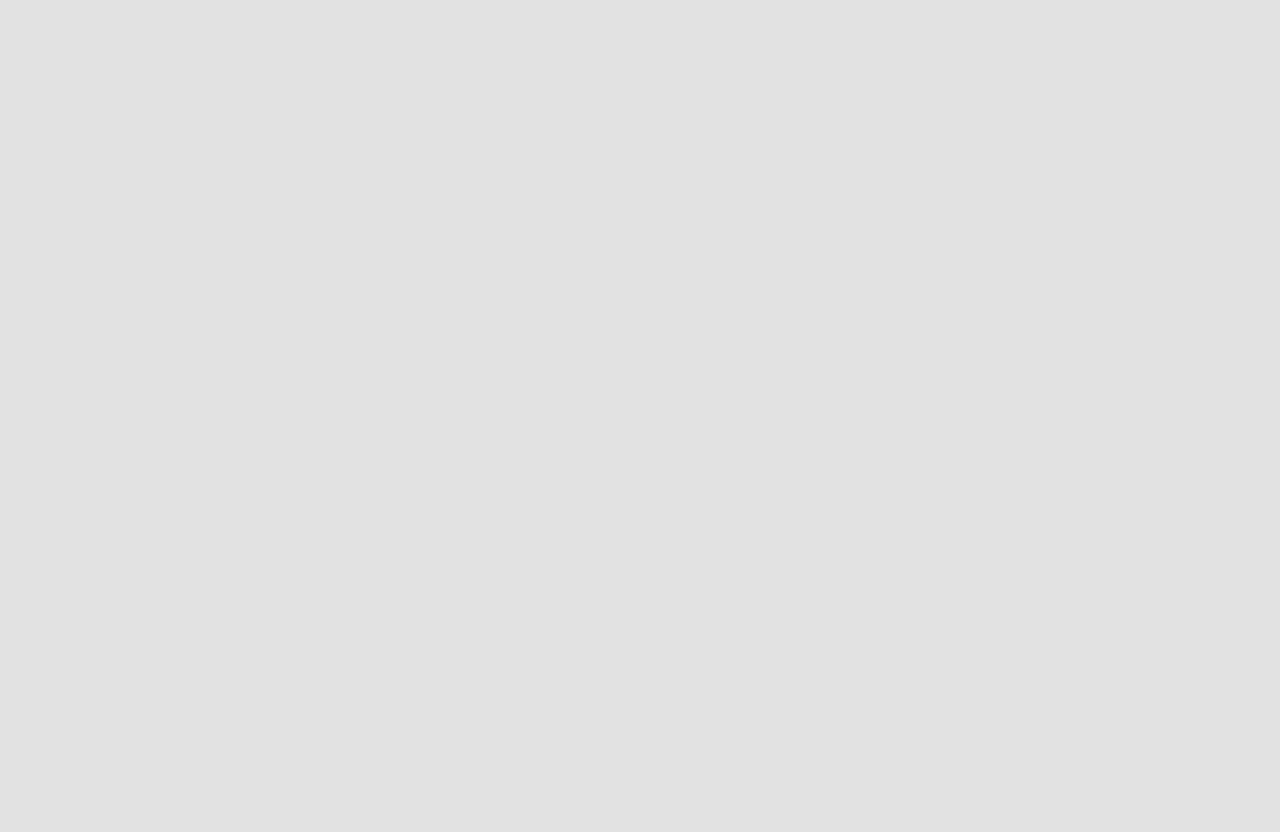
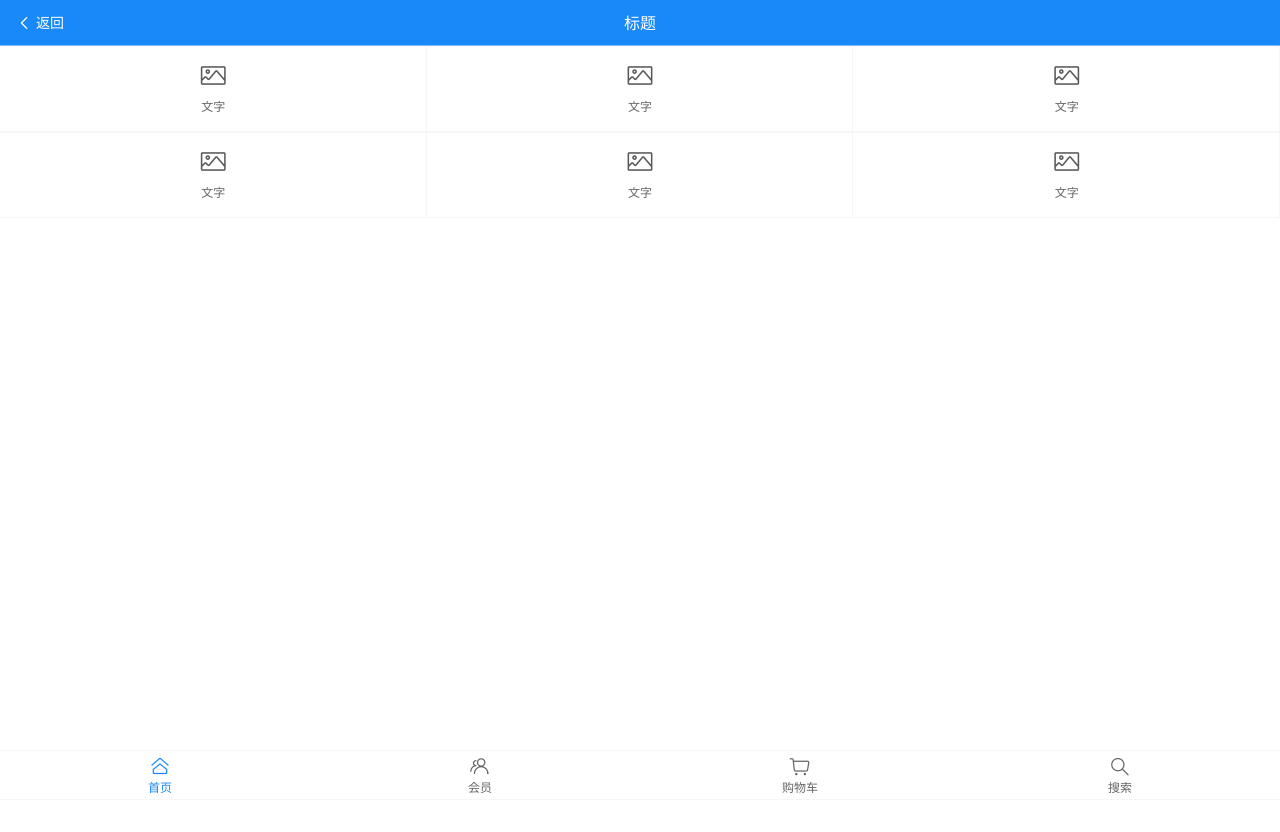
Before and after one commit to Zk19881227/pony_run, a Vue app: page /#/home in a window 1280 px wide. Shown: the top 832 px of the page. After the commit the page ends 800 px from the top, so only its background shows below. Built offline with nearby package versions, Linux system fonts and the light colour scheme.

Commit message:
项目初始化

```diff
--- a/src/assets/css/globle.css
+++ b/src/assets/css/globle.css
@@ -1,8 +1,14 @@
-body {
-    position: relative;
-    min-width: 320px;
-    width: 10rem;
-    margin: 0 auto;
-    height: 2000px;
-    background-color: rgb(226, 226, 226);
+
+.van-nav-bar {
+    width: 100%;
+    background-color: #1989fa;
 }
+.van-nav-bar__title {
+    color: white;
+}
+.van-nav-bar__text {
+    color: white;
+}
+.van-nav-bar__arrow {
+    color: white!important;
+}
--- a/src/router/index.js
+++ b/src/router/index.js
@@ -7,8 +7,16 @@ Vue.use(VueRouter)
 const routes = [
   {
     path: '/',
-    component: Home
+    redirect: '/home'
+  },
+  {
+    path: '/home',
+    component: Home,
+    children: [
+      { path: '/home' }
+    ]
   }
+
 ]
 
 const router = new VueRouter({
--- a/src/views/Home.vue
+++ b/src/views/Home.vue
@@ -1,18 +1,46 @@
 <template>
   <div>
-    <h1 style="text-align: center">HOME</h1>
-    <view-link></view-link>
+    <!-- 头部标题及返回 -->
+    <!-- 首页暂未去除返回左上返回按钮 -->
+    <van-nav-bar title="标题" left-text="返回" left-arrow @click-left="onClickLeft" />
+
+    <!-- 主菜单 -->
+    <van-grid column-num="3">
+      <van-grid-item icon="photo-o" text="文字" />
+      <van-grid-item icon="photo-o" text="文字" />
+      <van-grid-item icon="photo-o" text="文字" />
+    </van-grid>
+    <van-grid column-num="3">
+      <van-grid-item icon="photo-o" text="文字" />
+      <van-grid-item icon="photo-o" text="文字" />
+      <van-grid-item icon="photo-o" text="文字" />
+    </van-grid>
+
+    <!-- 底部导航 -->
+    <van-tabbar v-model="active">
+      <van-tabbar-item name="home" icon="home-o">首页</van-tabbar-item>
+      <van-tabbar-item name="member" icon="friends-o">会员</van-tabbar-item>
+      <van-tabbar-item name="shop_cart" icon="cart-o">购物车</van-tabbar-item>
+      <van-tabbar-item name="search" icon="search">搜索</van-tabbar-item>
+    </van-tabbar>
   </div>
 </template>
 
 <script>
 export default {
   data() {
-    return {}
+    return {
+      active: 0,
+      isShow:false
+    }
+  },
+  methods: {
+    onClickLeft() {
+      this.$router.go(-1)
+    }
   }
 }
 </script>
 
 <style>
-
 </style>
```
Also changed, not shown: src/plugins/vant.js (+6 -2 lines), .eslintrc.js, 1 other file (tests, documents, lock files or other folders).
